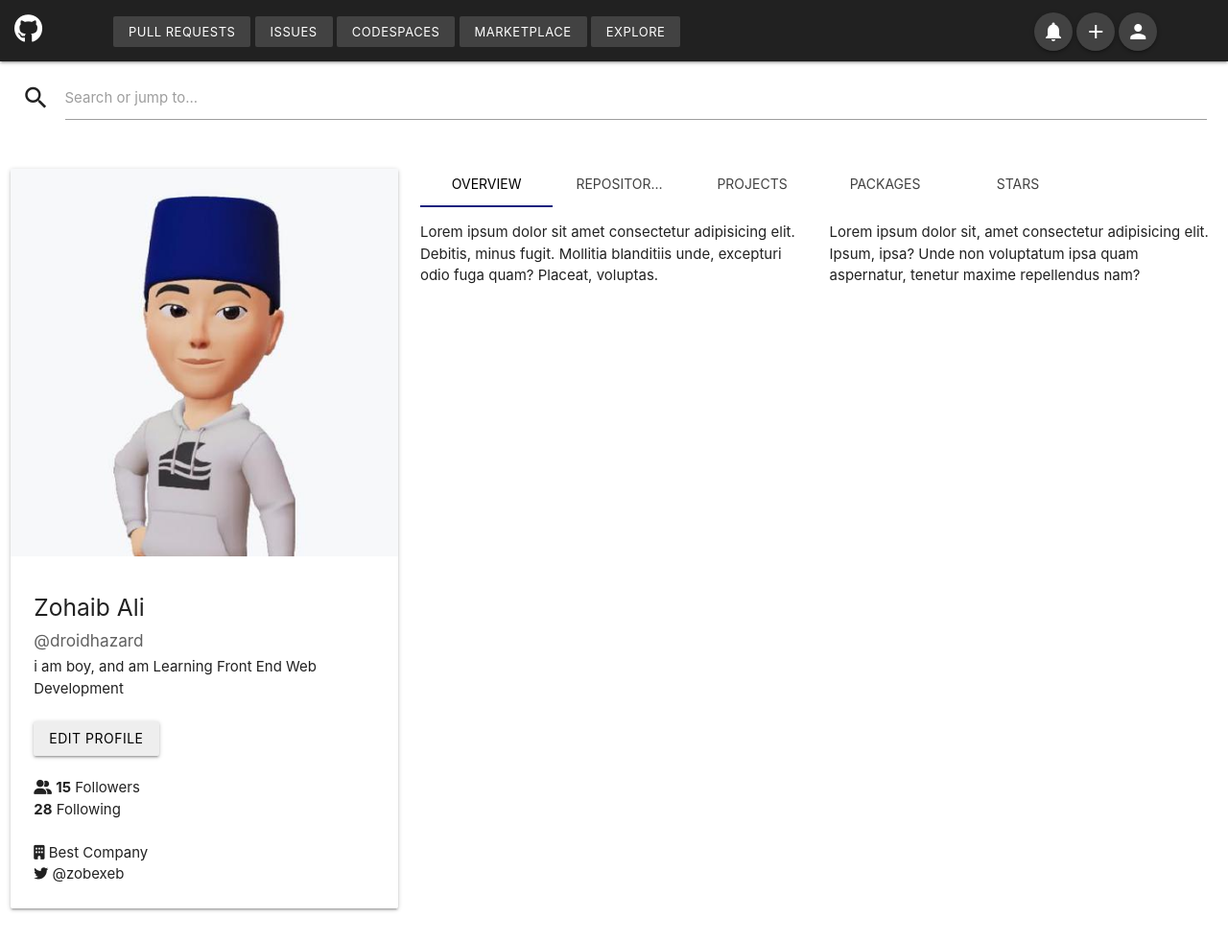
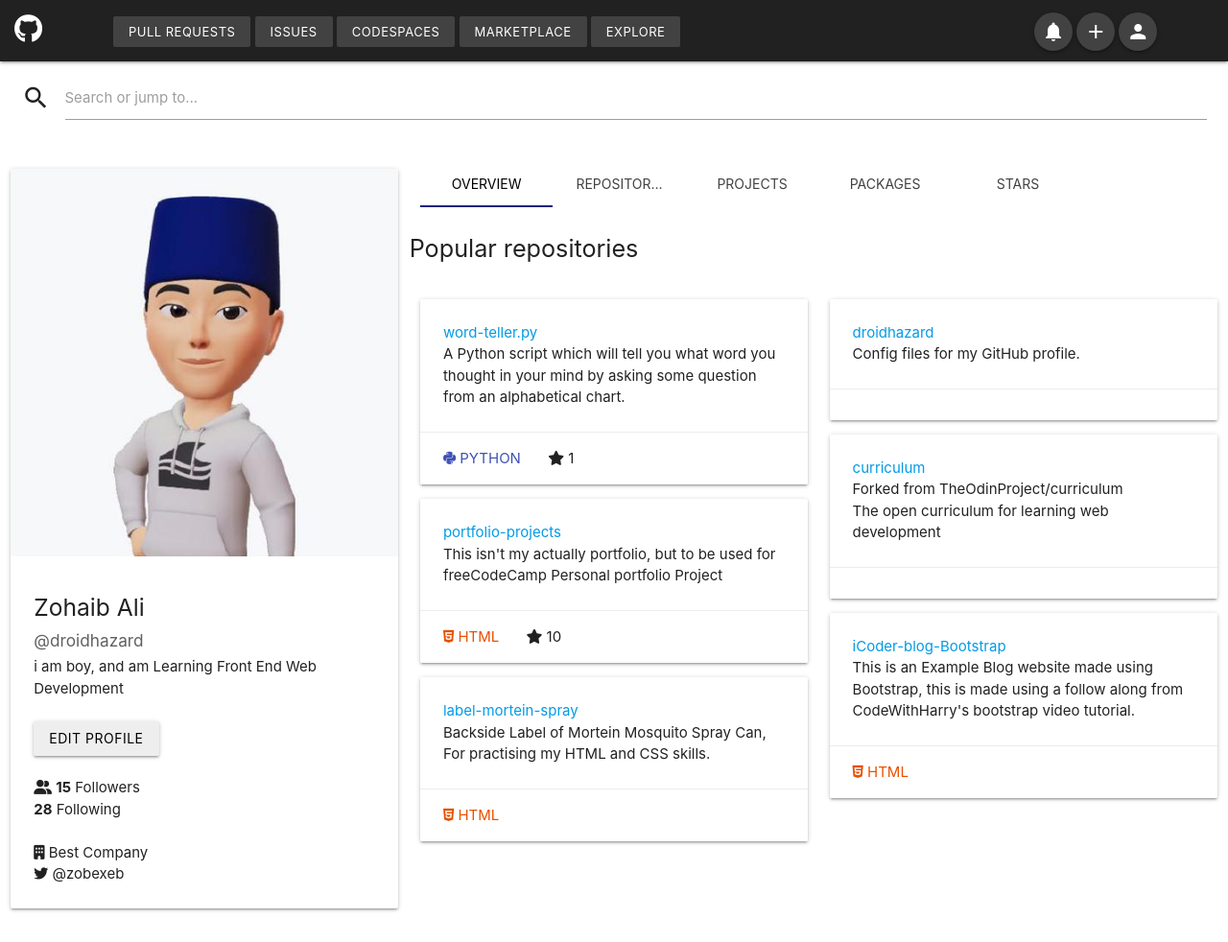
Before and after one commit to droidhazard/github-profile-page-MATERIALIZE, a plain HTML site: page index.html in a window 1280 px wide. Shown: the whole page at 96% size. Drawn offline with Linux system fonts and the light colour scheme.

Commit message:
add repository cards

```diff
--- a/index.html
+++ b/index.html
@@ -140,15 +140,67 @@
 
         <!-- Repository Section -->
         <div class="row">
+          <p class="flow-text">Popular repositories</p>
+          <!-- cards column left -->
           <div class="col s12 l6">
-            <p>
-              Lorem ipsum dolor sit amet consectetur adipisicing elit. Debitis, minus fugit. Mollitia blanditiis unde, excepturi odio fuga quam? Placeat, voluptas.
-            </p>
+            <div class="card">
+              <div class="card-content">
+                <a href="">word-teller.py</a>
+                <p>A Python script which will tell you what word you thought in your mind by asking some question from an alphabetical chart.</p>
+              </div>
+              <div class="card-action">
+                <a href="#" class="indigo-text"><i class="fa-brands fa-python"></i> Python</a>
+                <a href="#" class="grey-text text-darken-4"><i class="fa-solid fa-star"></i> 1</a>
+              </div>
+            </div> <!-- ./card -->
+            <div class="card">
+              <div class="card-content">
+                <a href="">portfolio-projects</a>
+                <p>This isn't my actually portfolio, but to be used for freeCodeCamp Personal portfolio Project</p>
+              </div>
+              <div class="card-action">
+                <a href="#" class="orange-text text-darken-4"><i class="fa-brands fa-html5"></i> HTML</a>
+                <a href="#" class="grey-text text-darken-4"><i class="fa-solid fa-star"></i> 10</a>
+              </div>
+            </div> <!-- ./card -->
+            <div class="card">
+              <div class="card-content">
+                <a href="">label-mortein-spray</a>
+                <p>Backside Label of Mortein Mosquito Spray Can, For practising my HTML and CSS skills.</p>
+              </div>
+              <div class="card-action">
+                <a href="#" class="orange-text text-darken-4"><i class="fa-brands fa-html5"></i> HTML</a>
+              </div>
+            </div> <!-- ./card -->
           </div>
+          <!-- cards column right -->
           <div class="col s12 l6">
-            <p>
-              Lorem ipsum dolor sit, amet consectetur adipisicing elit. Ipsum, ipsa? Unde non voluptatum ipsa quam aspernatur, tenetur maxime repellendus nam?
-            </p>
+            <div class="card">
+              <div class="card-content">
+                <a href="">droidhazard</a>
+                <p>Config files for my GitHub profile.</p>
+              </div>
+              <div class="card-action">
+              </div>
+            </div> <!-- ./card -->
+            <div class="card">
+              <div class="card-content">
+                <a href="">curriculum</a>
+                <p>Forked from TheOdinProject/curriculum</p>
+                <p>The open curriculum for learning web development</p>
+              </div>
+              <div class="card-action">
+              </div>
+            </div> <!-- ./card -->
+            <div class="card">
+              <div class="card-content">
+                <a href="">iCoder-blog-Bootstrap</a>
+                <p>This is an Example Blog website made using Bootstrap, this is made using a follow along from CodeWithHarry's bootstrap video tutorial.</p>
+              </div>
+              <div class="card-action">
+                <a href="#" class="orange-text text-darken-4"><i class="fa-brands fa-html5"></i> HTML</a>
+              </div>
+            </div> <!-- ./card -->
           </div>
         </div>
       </div>
```
